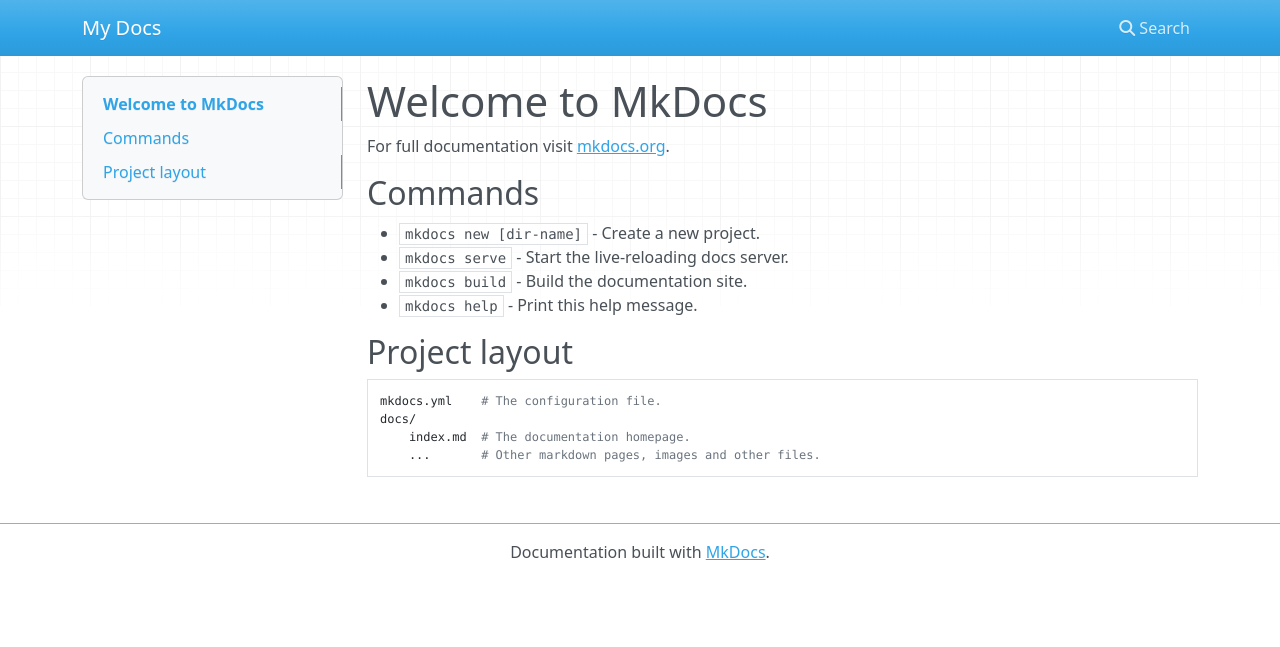
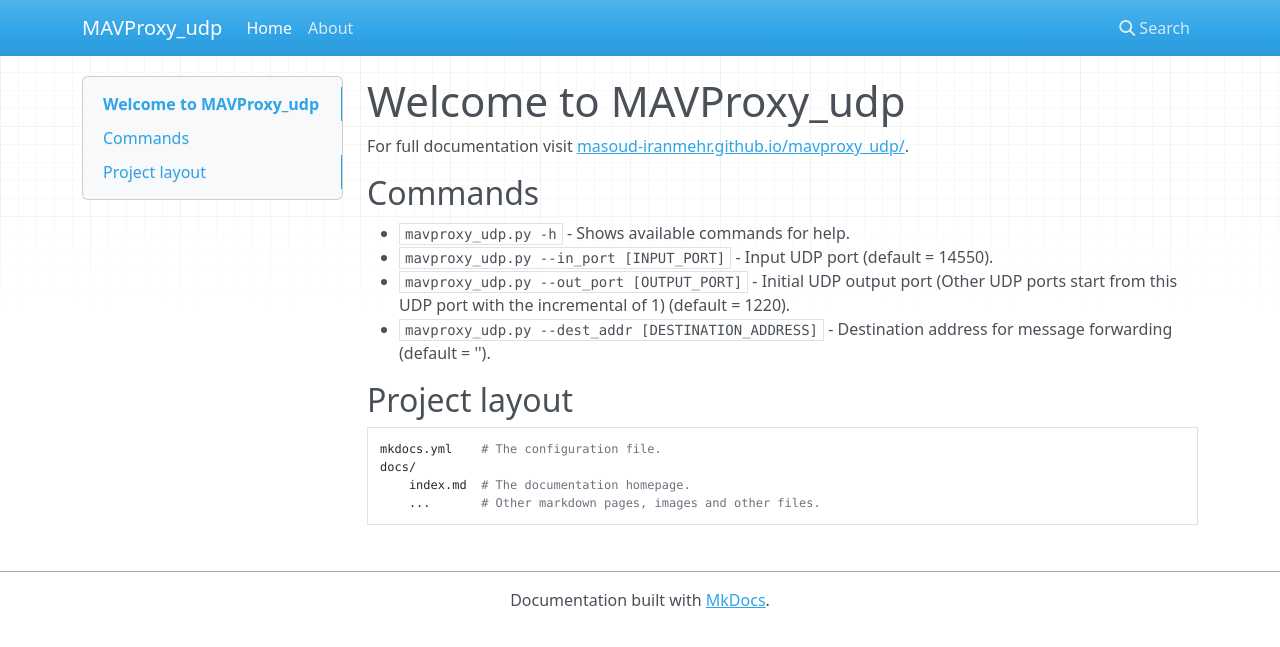
Before and after one commit to gitter-badger/mavproxy_udp, an MkDocs documentation site: the page built from docs/docs/index.md, in a window 1280 px wide. Shown: the top 647 px of the page. Built offline with MkDocs 1.6.1, drawn with Linux system fonts in a browser that asks for light colours; nearby versions of some CDN libraries.

Commit message:
first commit

```diff
--- a/docs/docs/index.md
+++ b/docs/docs/index.md
@@ -1,13 +1,13 @@
-# Welcome to MkDocs
+# Welcome to MAVProxy_udp
 
-For full documentation visit [mkdocs.org](https://mkdocs.org).
+For full documentation visit [masoud-iranmehr.github.io/mavproxy_udp/](https://masoud-iranmehr.github.io/mavproxy_udp/).
 
 ## Commands
 
-* `mkdocs new [dir-name]` - Create a new project.
-* `mkdocs serve` - Start the live-reloading docs server.
-* `mkdocs build` - Build the documentation site.
-* `mkdocs help` - Print this help message.
+* `mavproxy_udp.py -h` - Shows available commands for help.
+* `mavproxy_udp.py --in_port [INPUT_PORT]` - Input UDP port (default = 14550).
+* `mavproxy_udp.py --out_port [OUTPUT_PORT]` - Initial UDP output port (Other UDP ports start from this UDP port with the incremental of 1) (default = 1220).
+* `mavproxy_udp.py --dest_addr [DESTINATION_ADDRESS]` - Destination address for message forwarding (default = '').
 
 ## Project layout
 
--- a/docs/mkdocs.yml
+++ b/docs/mkdocs.yml
@@ -1 +1,4 @@
-site_name: My Docs
+site_name: MAVProxy_udp
+nav:
+    - Home: index.md
+    - About: about.md
```
Also changed, not shown: docs/about.md (added, +57 -0 lines), README.md (added).
